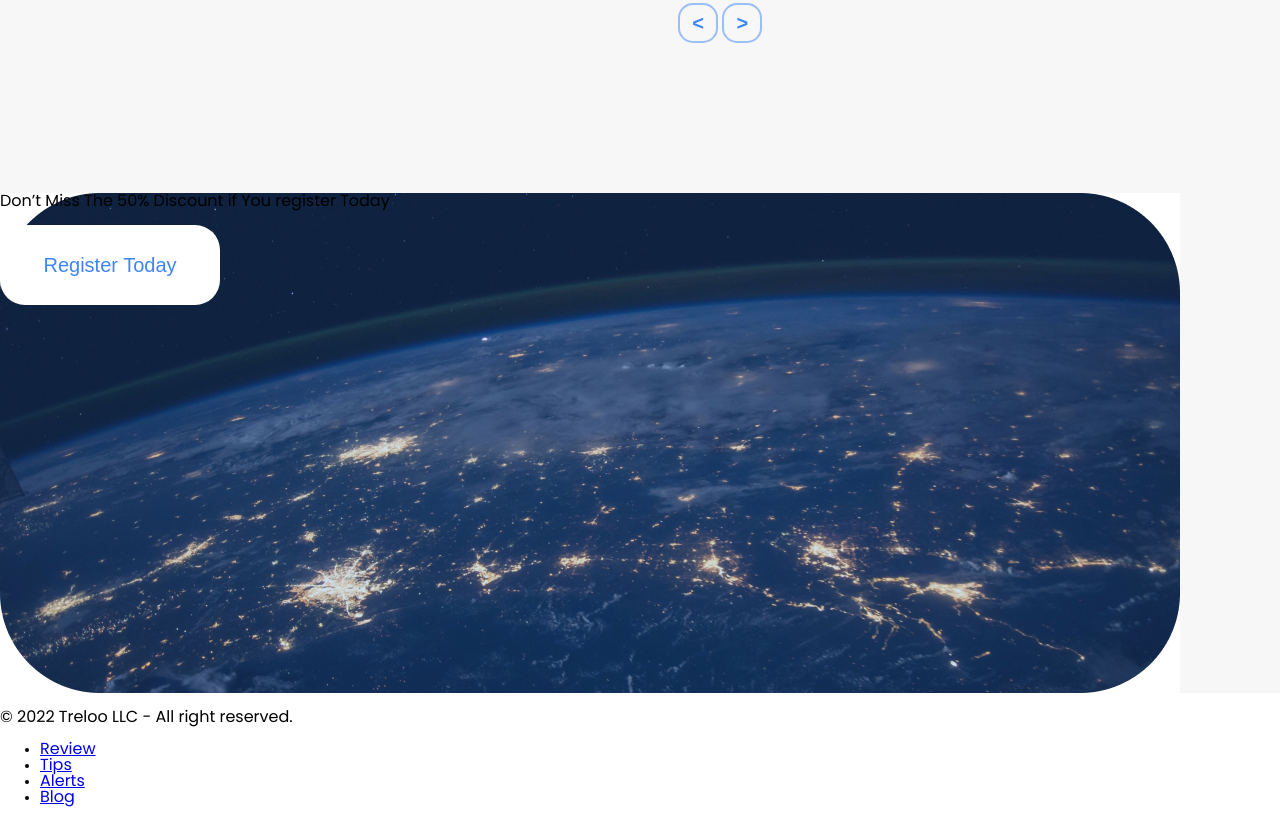
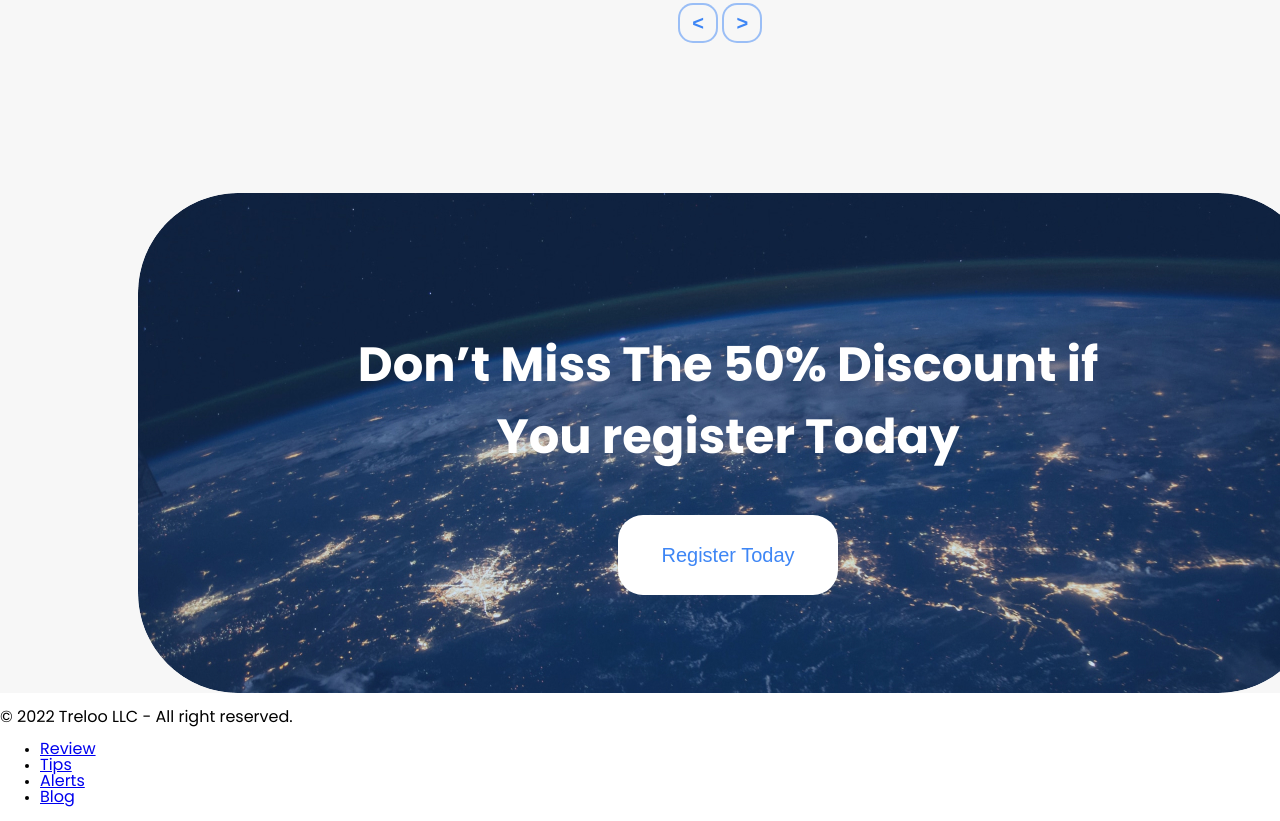
Before and after one commit to OleksiiLepetiukha/Mentorship, a website: page index.html in a window 1280 px wide. Shown: the part 4347-5168 px from the top of the page. Drawn offline with nearby package versions, Linux system fonts and the light colour scheme; files that its build step writes are made by us from their sources; files whose address does not match are found by name.

Commit message:
styled promotion

```diff
--- a/src/styles/components/promotion.scss
+++ b/src/styles/components/promotion.scss
@@ -1,5 +1,20 @@
 .promotion {
-    background-image: url('../images/image/bottom.jpg');
+    margin: 0 auto;
+    display: flex;
+    flex-direction: column;
+    align-items: center;
+    justify-content: center;
     width: 1180px;
     height: 500px;
+    border-radius: 100px;
+    background-image: url('../images/image/bottom.jpg');
+
+    p {
+        margin: 40px 170px;
+        text-align: center;
+        font-weight: 600;
+        font-size: 48px;
+        line-height: 72px;
+        color: $font-white;
+    }
 }
```
